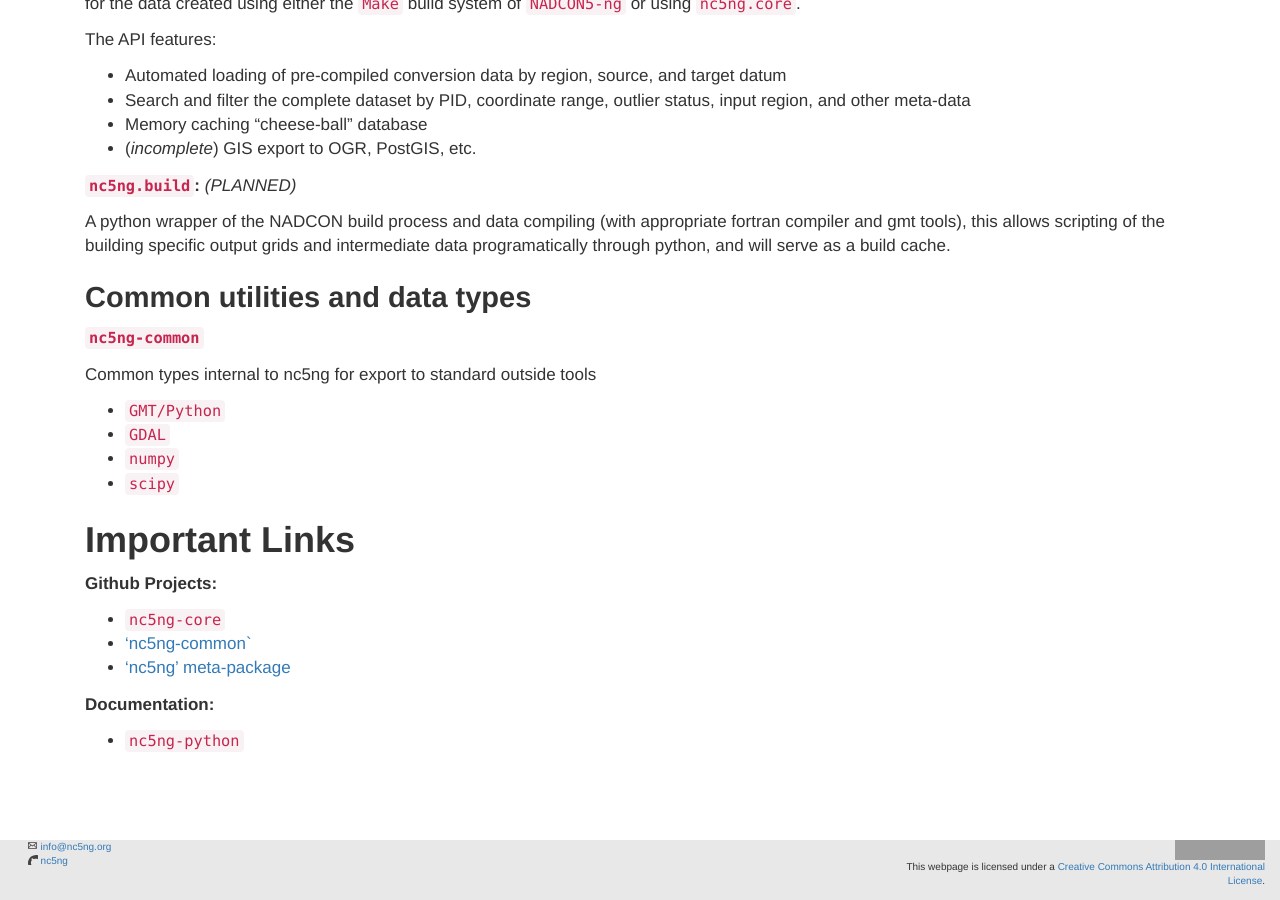
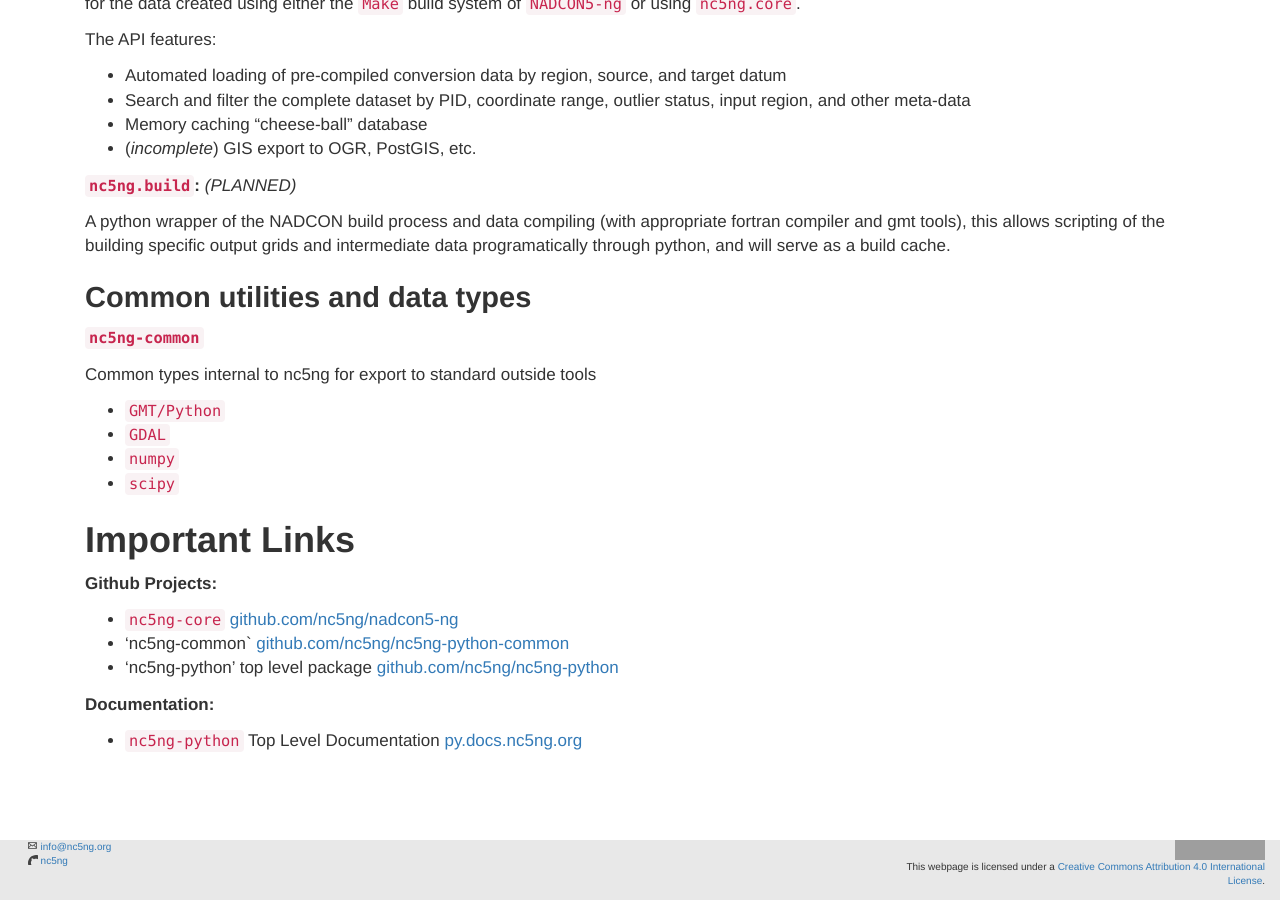
Before and after one commit to nc5ng/nc5ng.github.io, a Jekyll site: the page built from _projects/nc5ng-python.md, in a window 1280 px wide and 900 px high, scrolled down 821 px. Built offline with Jekyll 4.4.1, drawn with Linux system fonts in a browser that asks for light colours; nearby versions of some CDN libraries; grey boxes are pictures that could not be loaded.

Commit message:
formatting hotfix

```diff
--- a/_projects/nc5ng-python.md
+++ b/_projects/nc5ng-python.md
@@ -71,10 +71,10 @@ Common types internal to nc5ng for export to  standard outside tools
 ## Important Links
 
 **Github Projects:**
-  - [`nc5ng-core`](https://www.github.com/nc5ng/nadcon5-ng)
-  - ['nc5ng-common`](https://www.github.com/nc5ng/nc5ng-python-common)
-  - ['nc5ng' meta-package](https://www.github.com/nc5ng/nc5ng-python-toplevel)
+  - `nc5ng-core` [github.com/nc5ng/nadcon5-ng](https://www.github.com/nc5ng/nadcon5-ng)
+  - 'nc5ng-common` [github.com/nc5ng/nc5ng-python-common](https://www.github.com/nc5ng/nc5ng-python-common)
+  - 'nc5ng-python' top level package [github.com/nc5ng/nc5ng-python](https://www.github.com/nc5ng/nc5ng-python)
 
 **Documentation:**
 
-  - [`nc5ng-python`](https://py.docs.nc5ng.org/latest)
+  - `nc5ng-python` Top Level Documentation [py.docs.nc5ng.org](https://py.docs.nc5ng.org/en/latest)
```
Also changed, not shown: _posts/2018-08-12-nc5ng-python-documentation.md (+2 -2 lines).
